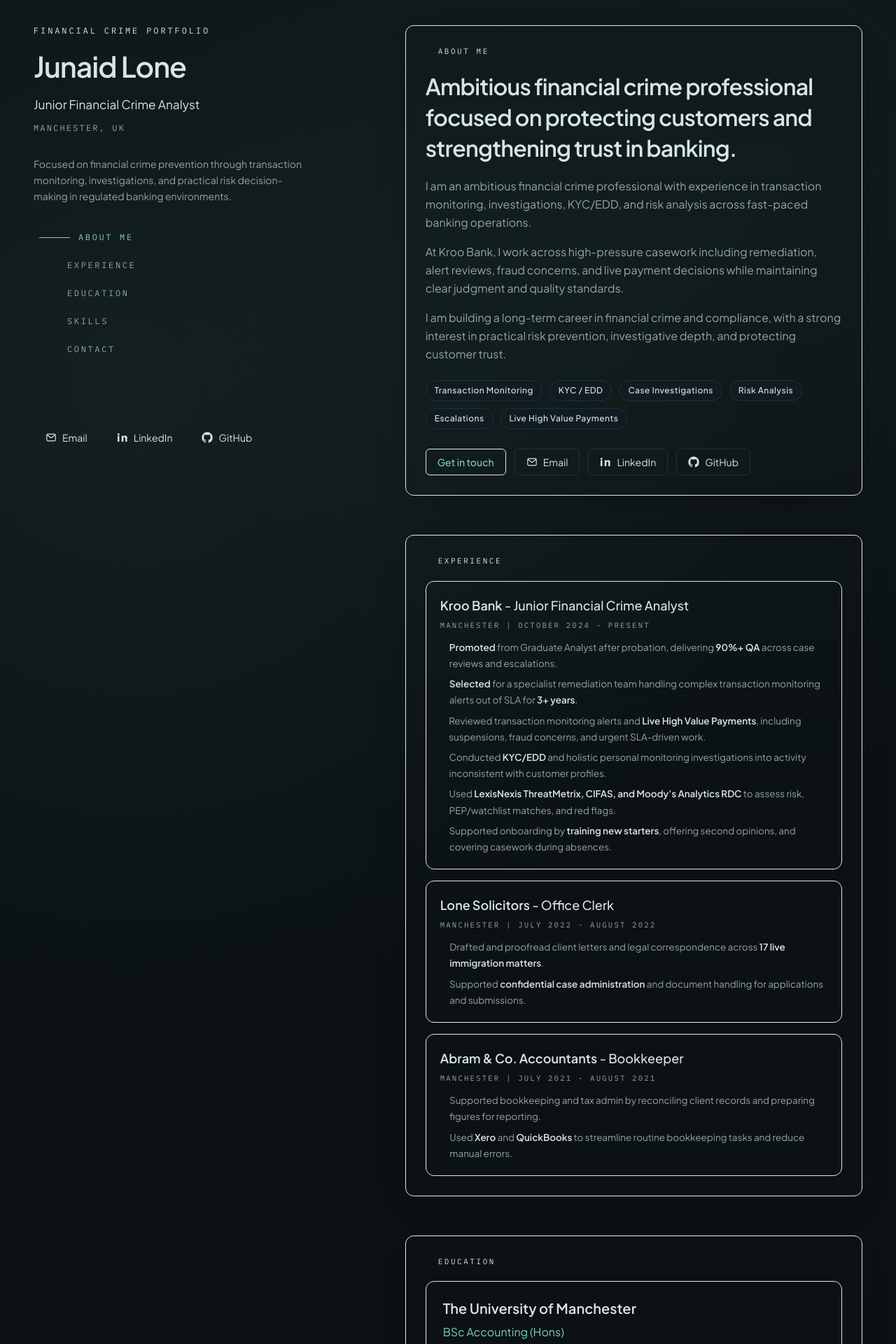
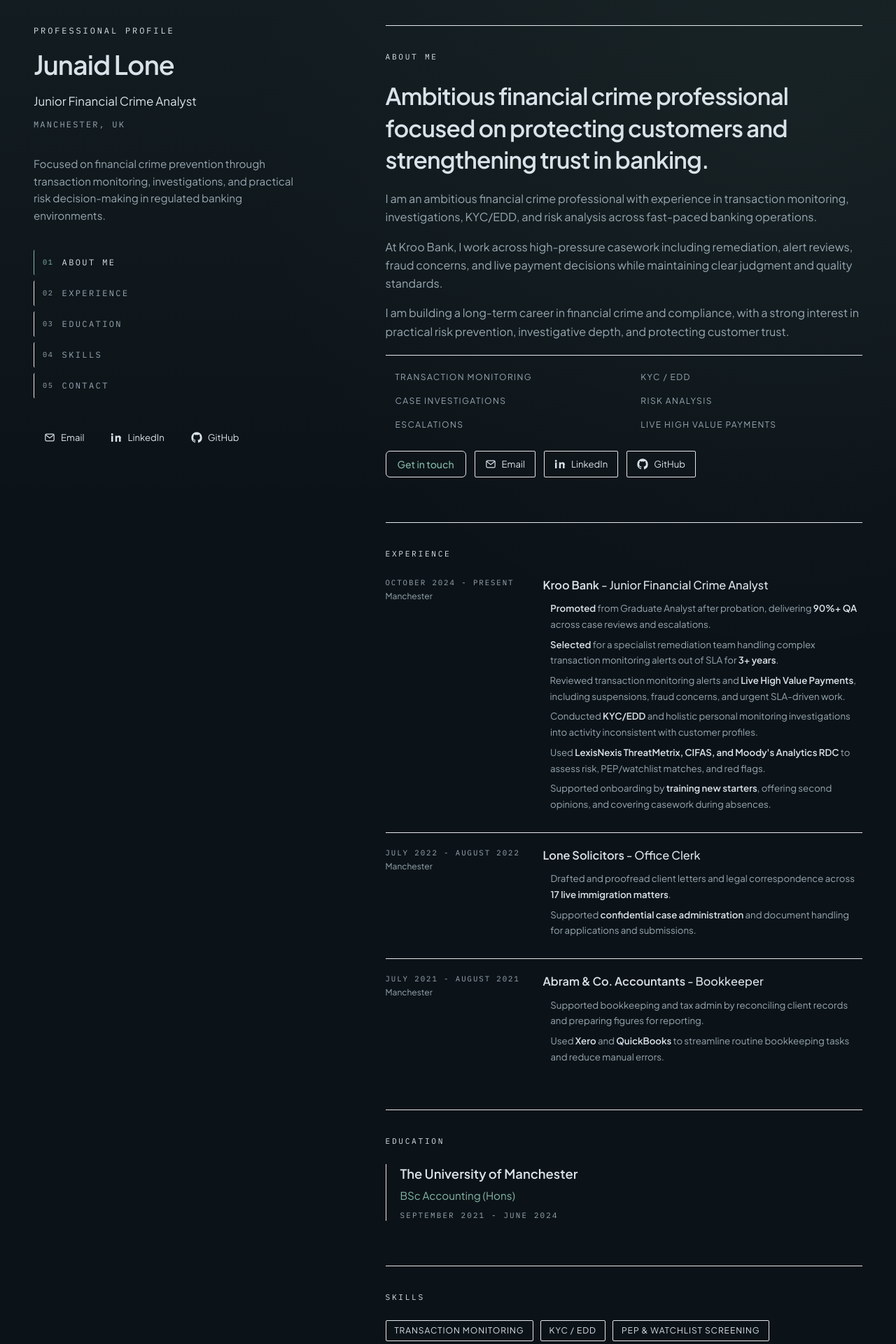
Before and after one commit to JunaidxLone/junaid-portfolio, a Next.js app: page / in a window 1280 px wide. Shown: the part 60-1980 px from the top of the page at 70% size. Built offline with nearby package versions, Linux system fonts and the light colour scheme.

Commit message:
QoL improvements

```diff
--- a/src/app/globals.css
+++ b/src/app/globals.css
@@ -3,13 +3,13 @@
 @tailwind utilities;
 
 :root {
-  --color-bg: #0b1114;
-  --color-surface: #111c22;
-  --color-surface-soft: #0f171c;
-  --color-text: #d7e4e8;
-  --color-muted: #92a4ad;
-  --color-accent: #7cd1b3;
-  --color-line: #203039;
+  --color-bg: #0c1318;
+  --color-surface: #131d24;
+  --color-surface-soft: #101922;
+  --color-text: #d8e2e8;
+  --color-muted: #97a7b1;
+  --color-accent: #83b7a5;
+  --color-line: #273842;
 }
 
 html {
@@ -22,8 +22,8 @@ body {
   color: var(--color-text);
   font-family: var(--font-sans), ui-sans-serif, system-ui, sans-serif;
   background:
-    radial-gradient(circle at 15% 20%, rgba(124, 209, 179, 0.08), transparent 35%),
-    radial-gradient(circle at 85% 10%, rgba(124, 209, 179, 0.06), transparent 30%),
+    linear-gradient(180deg, rgba(131, 183, 165, 0.06) 0%, rgba(131, 183, 165, 0) 28%),
+    radial-gradient(circle at 88% 8%, rgba(131, 183, 165, 0.05), transparent 28%),
     var(--color-bg);
 }
 
@@ -33,12 +33,12 @@ a {
 }
 
 ::selection {
-  background: rgba(124, 209, 179, 0.28);
+  background: rgba(131, 183, 165, 0.3);
   color: #e8f4f0;
 }
 
 .section-anchor {
-  scroll-margin-top: 7rem;
+  scroll-margin-top: 7.25rem;
 }
 
 .focus-ring {
@@ -47,7 +47,7 @@ a {
 
 @media (min-width: 1024px) {
   .section-anchor {
-    scroll-margin-top: 3rem;
+    scroll-margin-top: 3.5rem;
   }
 }
 
--- a/src/components/AnimatedSection.tsx
+++ b/src/components/AnimatedSection.tsx
@@ -18,17 +18,17 @@ export default function AnimatedSection({ id, title, children }: AnimatedSection
       id={id}
       data-section
       aria-labelledby={`${id}-heading`}
-      className="section-anchor rounded-xl border border-line/70 bg-surface-soft/75 p-5 shadow-panel backdrop-blur-sm md:p-7"
+      className="section-anchor border-t border-line/75 pt-9"
       initial={shouldReduceMotion ? { opacity: 1, y: 0 } : { opacity: 0, y: 24 }}
       whileInView={shouldReduceMotion ? { opacity: 1, y: 0 } : { opacity: 1, y: 0 }}
       transition={{ duration: 0.45, ease: "easeOut" }}
       viewport={{ once: true, amount: 0.2 }}
     >
-      <header className="mb-5 flex items-center gap-2.5">
-        <span aria-hidden className="h-2 w-2 rounded-full bg-accent/80" />
-        <h2 id={`${id}-heading`} className="font-mono text-[0.68rem] uppercase tracking-[0.24em] text-accent/90">
+      <header className="mb-6 flex items-center justify-between gap-4">
+        <h2 id={`${id}-heading`} className="font-mono text-[0.7rem] uppercase tracking-[0.24em] text-accent/90">
           {title}
         </h2>
+        <span aria-hidden className="h-px flex-1 bg-line/80" />
       </header>
       {children}
     </motion.section>
--- a/src/components/DesktopSidebar.tsx
+++ b/src/components/DesktopSidebar.tsx
@@ -11,23 +11,23 @@ interface DesktopSidebarProps {
 
 export default function DesktopSidebar({ activeSection, onNavigate }: DesktopSidebarProps) {
   return (
-    <aside className="hidden lg:sticky lg:top-0 lg:flex lg:h-screen lg:w-[40%] lg:flex-col lg:justify-between lg:py-24">
-      <div className="space-y-8">
+    <aside className="hidden lg:sticky lg:top-0 lg:flex lg:h-screen lg:w-[38%] lg:flex-col lg:justify-between lg:py-24">
+      <div className="space-y-9">
         <div className="space-y-3">
-          <p className="font-mono text-xs uppercase tracking-[0.24em] text-accent/90">Financial Crime Portfolio</p>
-          <h1 className="text-[2.55rem] font-semibold tracking-tight text-text">{personalInfo.name}</h1>
-          <p className="text-[1.08rem] text-text/95">{personalInfo.headline}</p>
+          <p className="font-mono text-xs uppercase tracking-[0.24em] text-accent/90">Professional Profile</p>
+          <h1 className="text-[2.35rem] font-semibold tracking-tight text-text">{personalInfo.name}</h1>
+          <p className="text-[1.06rem] text-text/95">{personalInfo.headline}</p>
           <p className="font-mono text-xs uppercase tracking-[0.18em] text-muted">{personalInfo.location}</p>
         </div>
 
-        <p className="max-w-sm text-sm leading-relaxed text-muted">
+        <p className="max-w-sm text-[0.95rem] leading-relaxed text-muted">
           Focused on financial crime prevention through transaction monitoring, investigations, and practical risk
           decision-making in regulated banking environments.
         </p>
 
         <nav aria-label="Section navigation">
           <ul className="space-y-2">
-            {navItems.map((item) => {
+            {navItems.map((item, index) => {
               const isActive = activeSection === item.id;
               return (
                 <li key={item.id}>
@@ -35,19 +35,16 @@ export default function DesktopSidebar({ activeSection, onNavigate }: DesktopSid
                     type="button"
                     onClick={() => onNavigate(item.id)}
                     aria-current={isActive ? "page" : undefined}
-                    className="focus-ring group flex w-full items-center gap-3 rounded-md px-2 py-2 text-left"
+                    className={`focus-ring group flex w-full items-center gap-3 rounded-sm border-l px-3 py-2.5 text-left transition-colors ${
+                      isActive
+                        ? "border-accent bg-surface/45 text-text"
+                        : "border-line/70 text-muted hover:border-accent/65 hover:bg-surface/35 hover:text-text"
+                    }`}
                   >
-                    <span
-                      aria-hidden
-                      className={`h-px transition-all duration-300 ${
-                        isActive ? "w-11 bg-accent" : "w-7 bg-muted/50 group-hover:w-10 group-hover:bg-accent/70"
-                      }`}
-                    />
-                    <span
-                      className={`font-mono text-xs uppercase tracking-[0.22em] transition-colors duration-300 ${
-                        isActive ? "text-accent" : "text-muted group-hover:text-text"
-                      }`}
-                    >
+                    <span className={`font-mono text-[0.64rem] uppercase tracking-[0.16em] ${isActive ? "text-accent" : ""}`}>
+                      {String(index + 1).padStart(2, "0")}
+                    </span>
+                    <span className="font-mono text-xs uppercase tracking-[0.2em]">
                       {item.label}
                     </span>
                   </button>
--- a/src/components/ExperienceTimeline.tsx
+++ b/src/components/ExperienceTimeline.tsx
@@ -19,29 +19,34 @@ function renderPoint(point: string) {
 
 export default function ExperienceTimeline({ roles }: ExperienceTimelineProps) {
   return (
-    <div className="space-y-4">
+    <div className="space-y-7">
       {roles.map((role) => (
-        <article key={`${role.company}-${role.period}`} className="rounded-xl border border-line/70 bg-surface/55 p-4 md:p-5">
-          <header className="mb-3 space-y-1.5">
-            <h3 className="text-lg font-semibold text-text">
-              {role.company}{" "}
+        <article key={`${role.company}-${role.period}`} className="grid gap-3 border-t border-line/70 pt-5 first:border-t-0 first:pt-0 md:grid-cols-[minmax(0,205px)_1fr] md:gap-5">
+          <div>
+            <p className="font-mono text-[0.67rem] uppercase tracking-[0.18em] text-muted">{role.period}</p>
+            <p className="mt-1 text-xs text-muted">{role.location}</p>
+          </div>
+
+          <div>
+            <header className="mb-2.5">
+              <h3 className="text-[1.02rem] font-semibold text-text">
+                {role.company}
                 <span className="font-medium text-accent/95" aria-label={`Role: ${role.title}`}>
+                  {" "}
                   - {role.title}
                 </span>
               </h3>
-            <p className="font-mono text-[0.67rem] uppercase tracking-[0.2em] text-muted">
-              {role.location} | {role.period}
-            </p>
             </header>
 
-          <ul className="space-y-1.5 text-[0.84rem] leading-[1.45rem] text-muted">
+            <ul className="space-y-1.5 text-[0.83rem] leading-[1.42rem] text-muted">
               {role.points.map((point) => (
-              <li key={point} className="flex items-start gap-2.5">
-                <span aria-hidden className="mt-[0.62rem] h-1 w-1 rounded-full bg-accent/85" />
+                <li key={point} className="flex items-start gap-2">
+                  <span aria-hidden className="mt-[0.6rem] h-1 w-1 rounded-full bg-accent/80" />
                   <span>{renderPoint(point)}</span>
                 </li>
               ))}
             </ul>
+          </div>
         </article>
       ))}
     </div>
--- a/src/components/Footer.tsx
+++ b/src/components/Footer.tsx
@@ -1,8 +1,8 @@
 export default function Footer() {
   return (
-    <footer className="border-t border-line/70 pb-3 pt-6 text-sm text-muted">
-      <p>Designed and built by Junaid Lone.</p>
-      <p className="mt-1">Built with Next.js, TypeScript, Tailwind CSS, and Framer Motion.</p>
+    <footer className="border-t border-line/70 pb-3 pt-7 text-sm text-muted">
+      <p>Portfolio of Junaid Lone.</p>
+      <p className="mt-1">Prepared for financial crime, compliance, and banking opportunities.</p>
       <p className="mt-2 text-xs text-muted/90">
         Design inspired by{" "}
         <a
--- a/src/components/MobileNav.tsx
+++ b/src/components/MobileNav.tsx
@@ -26,7 +26,7 @@ export default function MobileNav({ activeSection, isOpen, onToggle, onNavigate
             onClick={onToggle}
             aria-expanded={isOpen}
             aria-controls="mobile-navigation"
-            className="focus-ring rounded-md border border-line px-3 py-1.5 font-mono text-xs uppercase tracking-[0.2em] text-text hover:border-accent/70 hover:text-accent"
+            className="focus-ring rounded-sm border border-line px-3 py-1.5 font-mono text-xs uppercase tracking-[0.2em] text-text hover:border-accent/70 hover:text-accent"
           >
             {isOpen ? "Close" : "Menu"}
           </button>
@@ -45,7 +45,7 @@ export default function MobileNav({ activeSection, isOpen, onToggle, onNavigate
           >
             <nav aria-label="Mobile section navigation" className="mx-auto flex h-full max-w-7xl flex-col px-6 pt-28">
               <ul className="space-y-2">
-                {navItems.map((item) => {
+                {navItems.map((item, index) => {
                   const isActive = activeSection === item.id;
                   return (
                     <li key={item.id}>
@@ -53,13 +53,16 @@ export default function MobileNav({ activeSection, isOpen, onToggle, onNavigate
                         type="button"
                         onClick={() => onNavigate(item.id)}
                         aria-current={isActive ? "page" : undefined}
-                        className={`focus-ring w-full rounded-md px-4 py-3 text-left text-base transition-colors ${
+                        className={`focus-ring flex w-full items-center gap-3 rounded-sm border-l px-4 py-3 text-left text-base transition-colors ${
                           isActive
-                            ? "bg-accent/10 text-accent"
-                            : "text-text hover:bg-surface hover:text-accent focus-visible:bg-surface"
+                            ? "border-accent bg-accent/8 text-accent"
+                            : "border-line/70 text-text hover:border-accent/65 hover:bg-surface hover:text-accent focus-visible:bg-surface"
                         }`}
                       >
-                        {item.label}
+                        <span className="font-mono text-[0.62rem] uppercase tracking-[0.14em] text-muted">
+                          {String(index + 1).padStart(2, "0")}
+                        </span>
+                        <span>{item.label}</span>
                       </button>
                     </li>
                   );
--- a/src/components/PortfolioPage.tsx
+++ b/src/components/PortfolioPage.tsx
@@ -81,24 +81,25 @@ export default function PortfolioPage() {
       />
 
       <div className="mx-auto max-w-7xl px-6 pb-12 pt-24 lg:px-12 lg:pb-20 lg:pt-0">
-        <div className="lg:flex lg:justify-between lg:gap-16">
+        <div className="lg:flex lg:justify-between lg:gap-14">
           <DesktopSidebar activeSection={activeSection} onNavigate={navigateToSection} />
 
-          <main id="content" className="space-y-12 lg:w-[56%] lg:space-y-14 lg:py-24">
+          <main id="content" className="space-y-12 lg:w-[58%] lg:space-y-16 lg:py-24">
             <AnimatedSection id="about" title="About Me">
               <div className="space-y-5">
-                <p className="max-w-3xl text-[1.75rem] font-semibold leading-snug tracking-tight text-text md:text-[2rem]">
+                <p className="max-w-3xl text-[1.82rem] font-semibold leading-snug tracking-tight text-text md:text-[2.08rem]">
                   {aboutLead}
                 </p>
-                <div className="space-y-4 text-base leading-relaxed text-muted">
+                <div className="space-y-4 text-[1.01rem] leading-relaxed text-muted">
                   {aboutParagraphs.map((paragraph) => (
                     <p key={paragraph}>{paragraph}</p>
                   ))}
                 </div>
-                <ul className="flex flex-wrap gap-2.5 pt-1">
+                <ul className="grid gap-x-5 gap-y-2.5 border-t border-line/70 pt-4 sm:grid-cols-2">
                   {aboutFocusAreas.map((focusArea) => (
                     <li key={focusArea}>
-                      <span className="inline-flex items-center rounded-full border border-line bg-surface px-3 py-1.5 text-xs font-medium tracking-[0.04em] text-text">
+                      <span className="inline-flex items-center gap-2 text-xs uppercase tracking-[0.12em] text-muted">
+                        <span aria-hidden className="h-1.5 w-1.5 rounded-full bg-accent/80" />
                         {focusArea}
                       </span>
                     </li>
@@ -124,18 +125,18 @@ export default function PortfolioPage() {
             </AnimatedSection>
 
             <AnimatedSection id="education" title="Education">
-              <article className="rounded-xl border border-line/80 bg-surface/70 p-5 md:p-6">
-                <h3 className="text-xl font-semibold text-text">{education.institution}</h3>
-                <p className="mt-2 text-base text-accent">{education.degree}</p>
-                <p className="mt-2 font-mono text-xs uppercase tracking-[0.2em] text-muted">{education.period}</p>
+              <article className="border-l border-line/80 pl-4 md:pl-5">
+                <h3 className="text-[1.15rem] font-semibold text-text">{education.institution}</h3>
+                <p className="mt-1.5 text-[0.95rem] text-accent">{education.degree}</p>
+                <p className="mt-2 font-mono text-[0.68rem] uppercase tracking-[0.2em] text-muted">{education.period}</p>
               </article>
             </AnimatedSection>
 
             <AnimatedSection id="skills" title="Skills">
-              <ul className="flex flex-wrap gap-2">
+              <ul className="flex flex-wrap gap-2.5">
                 {skills.map((skill) => (
                   <li key={skill}>
-                    <span className="inline-flex items-center rounded-full border border-line bg-surface px-3 py-1.5 text-sm text-text transition hover:border-accent/75 hover:text-accent">
+                    <span className="inline-flex items-center rounded-sm border border-line/80 bg-surface/55 px-3 py-1.5 text-xs uppercase tracking-[0.08em] text-text transition hover:border-accent/70 hover:text-accent">
                       {skill}
                     </span>
                   </li>
@@ -144,8 +145,8 @@ export default function PortfolioPage() {
             </AnimatedSection>
 
             <AnimatedSection id="contact" title="Contact">
-              <p className="max-w-2xl text-base leading-relaxed text-muted">{contactCopy}</p>
-              <div className="mt-5 space-y-2 text-sm text-muted">
+              <p className="max-w-2xl text-[0.98rem] leading-relaxed text-muted">{contactCopy}</p>
+              <div className="mt-5 space-y-2.5 border-l border-line/70 pl-4 text-sm text-muted">
                 <p>
                   Email:{" "}
                   <a
--- a/src/components/SocialLink.tsx
+++ b/src/components/SocialLink.tsx
@@ -42,7 +42,7 @@ export default function SocialLink({ link, className }: SocialLinkProps) {
       target={isExternal ? "_blank" : undefined}
       rel={isExternal ? "noreferrer" : undefined}
       aria-label={link.label}
-      className={`focus-ring inline-flex items-center gap-2 rounded-md border border-line px-4 py-2 text-sm text-text transition hover:border-accent/70 hover:text-accent ${className ?? ""}`}
+      className={`focus-ring inline-flex items-center gap-2 rounded-sm border border-line/80 px-3.5 py-2 text-[0.82rem] text-text transition hover:border-accent/70 hover:text-accent ${className ?? ""}`}
     >
       <SocialIcon icon={link.icon} />
       <span>{link.label}</span>
```
Lines whose indentation alone changed are shown as unchanged.
